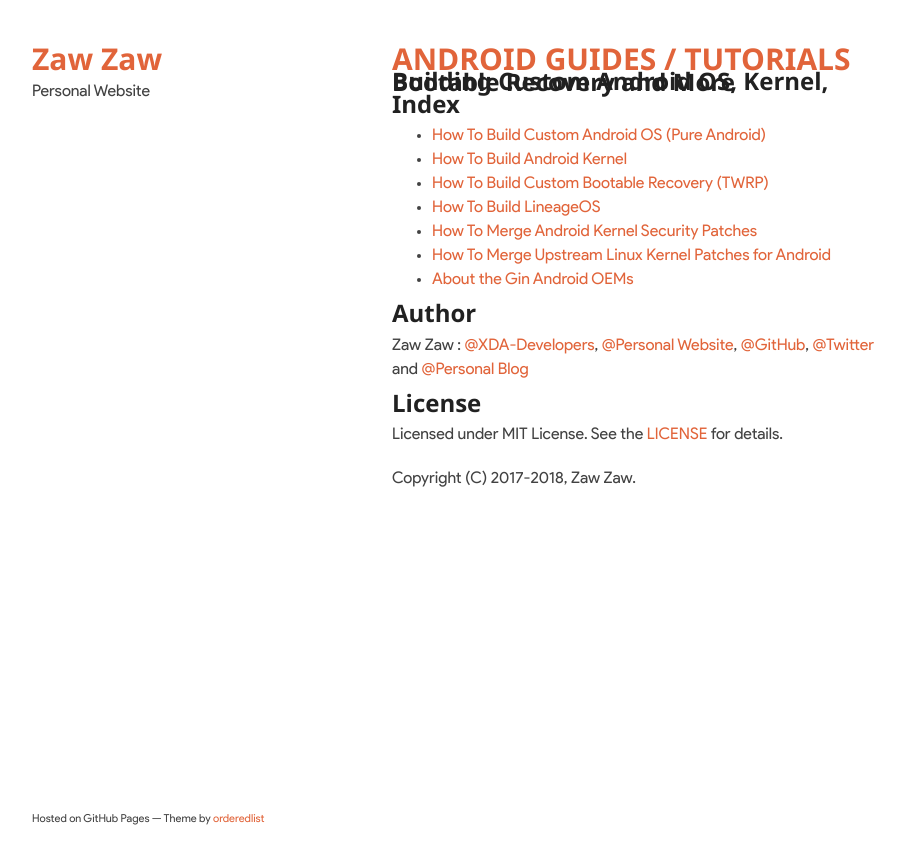
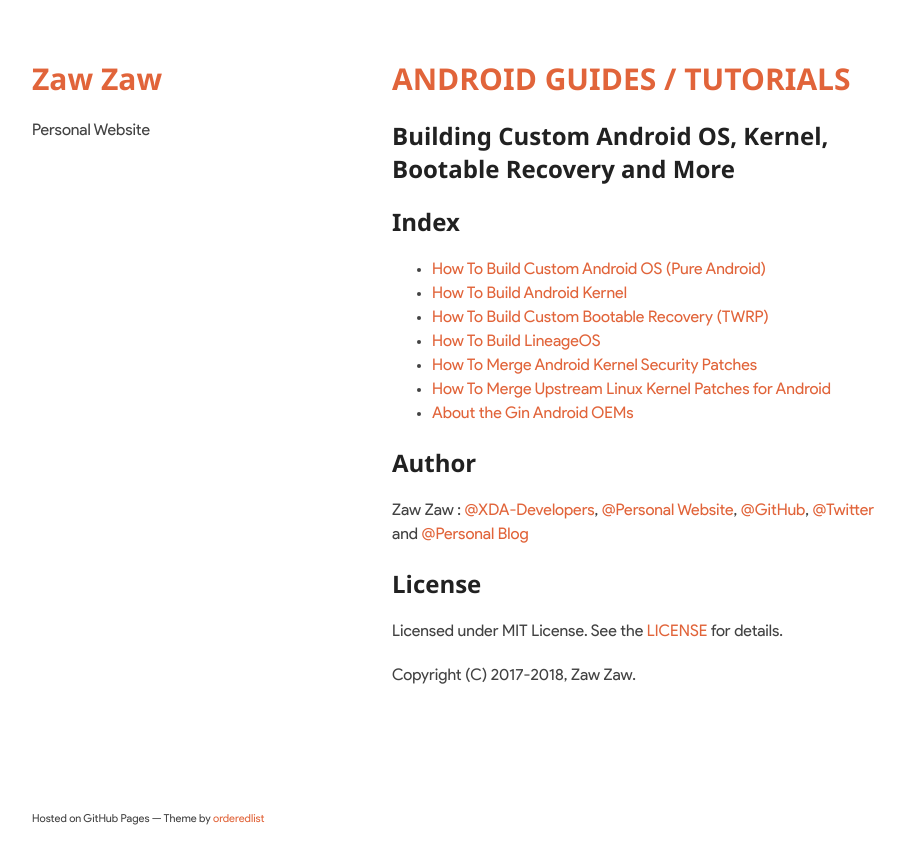
Before and after one commit to zawzaww/zawzaww.github.io, a Jekyll site: the page built from projects/android-guides.md, in a window 1280 px wide. Shown: the top 864 px of the page, without its empty margins (178-1083 px from the left). Built offline with Jekyll 4.4.1, drawn with Linux system fonts in a browser that asks for light colours.

Commit message:
Revert "jekyll-theme-minimal: Set 1.5px for header line height"
This reverts commit 878db9b631e881d355385479de609b49346bd8d5.

```diff
--- a/_sass/jekyll-theme-minimal.scss
+++ b/_sass/jekyll-theme-minimal.scss
@@ -19,7 +19,7 @@
 }
 
 h1, h2, h3 {
-  line-height:1.5px;
+  line-height:normal;
 }
 
 h1 {
```
